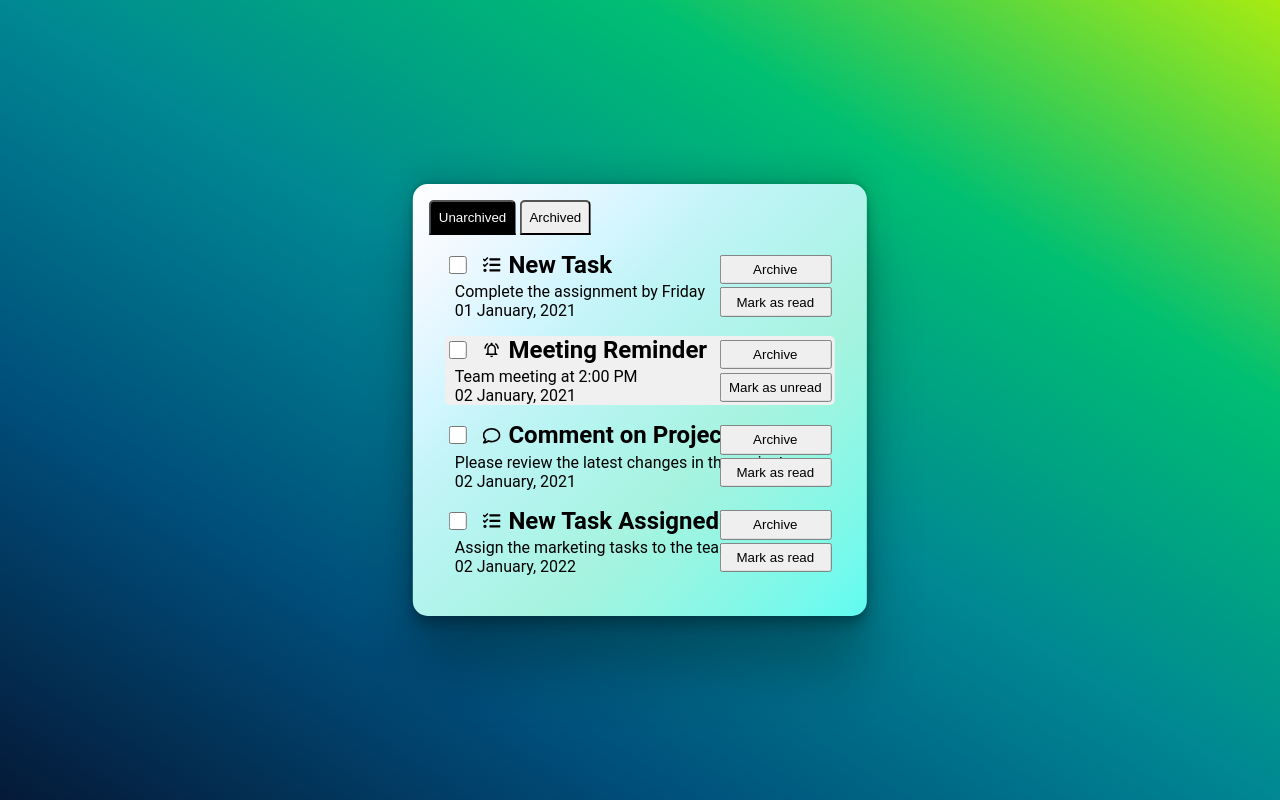
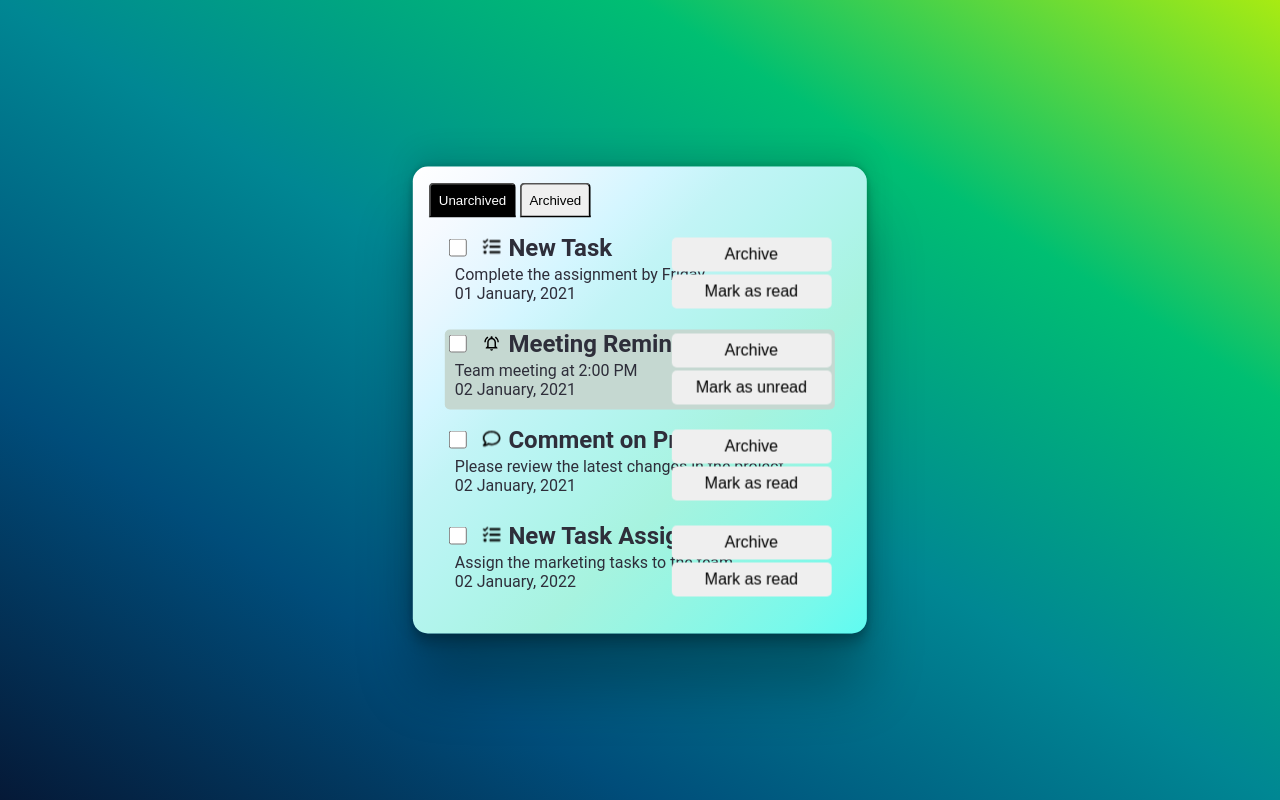
Before and after one commit to mike-ninja/assignment_notification_centre, a React (Create React App) app: page / in a window 1280 px wide. Built offline with nearby package versions, Linux system fonts and the light colour scheme.

Commit message:
styling on notification page and animations on read and unread

```diff
--- a/src/components/NotificationButtons.tsx
+++ b/src/components/NotificationButtons.tsx
@@ -26,14 +26,14 @@ export default function NotificationButtons(
       <button
         type="button"
         onClick={() => handleArchiveOnClick(notification.id)}
-        className="notification_button"
+        className="button"
       >
         {notification.archived ? "Unarchive" : "Archive"}
       </button>
       <button
         type="button"
         onClick={() => handleReadOnClick(notification.id)}
-        className="notification_button"
+        className="button"
       >
         {notification.read ? "Mark as unread" : "Mark as read"}
       </button>
--- a/src/components/NotificationCard.tsx
+++ b/src/components/NotificationCard.tsx
@@ -4,6 +4,7 @@ import { NotificationType } from "../types/types";
 import NotificationButtons from "./NotificationButtons";
 import { useCheckedNotificationsContext } from "../context/CheckedNotificationsContext";
 import "../styles/notificationCard.css";
+import clsx from "clsx";
 
 export default function NotificationCard(
   { notification, index }: {
@@ -17,7 +18,7 @@ export default function NotificationCard(
   return (
     <div
       style={{
-        backgroundColor: notification.read ? "#f0f0f0" : "transparent",
+        backgroundColor: notification.read ? "#C5D8D1" : "transparent",
       }}
       className="notification_wrapper"
     >
@@ -40,7 +41,7 @@ export default function NotificationCard(
               }}
             />
           </div>
-          <NotificationIcon notificationCategory={notification.category} />
+          <NotificationIcon {...notification} />
           <h2 className="notification_title_header">{notification.title}</h2>
         </div>
         <p style={{ paddingLeft: 10 }}>{notification.description}</p>
--- a/src/components/NotificationIcon.tsx
+++ b/src/components/NotificationIcon.tsx
@@ -1,19 +1,38 @@
+import clsx from "clsx";
 import { FaTasks } from "react-icons/fa";
-import { CategoryType } from "../types/types";
+import { FaRegComment } from "react-icons/fa";
+import { NotificationType } from "../types/types";
 import { MdOutlineNotificationsActive } from "react-icons/md";
-import { FaRegComment } from "react-icons/fa";
 
 export default function NotificationIcon(
-  { notificationCategory }: { notificationCategory: CategoryType },
+  notification: NotificationType,
 ) {
   return (
     <>
-      {notificationCategory === "TASK" &&
-        <FaTasks className="notification_icon" />}
-      {notificationCategory === "REMINDER" &&
-        <MdOutlineNotificationsActive className="notification_icon" />}
-      {notificationCategory === "COMMENT" &&
-        <FaRegComment className="notification_icon" />}
+      {notification.category === "TASK" &&
+        (
+          <FaTasks
+            className={clsx("notification_icon", {
+              "notification_icon_bounce": !notification.read,
+            })}
+          />
+        )}
+      {notification.category === "REMINDER" &&
+        (
+          <MdOutlineNotificationsActive
+            className={clsx("notification_icon", {
+              "notification_icon_bounce": !notification.read,
+            })}
+          />
+        )}
+      {notification.category === "COMMENT" &&
+        (
+          <FaRegComment
+            className={clsx("notification_icon", {
+              "notification_icon_bounce": !notification.read,
+            })}
+          />
+        )}
     </>
   );
 }
--- a/src/components/NotificationPage.tsx
+++ b/src/components/NotificationPage.tsx
@@ -1,3 +1,4 @@
+import "../styles/notificationPage.css";
 import { useParams } from "react-router-dom";
 import { useNotificationsContext } from "../context/NotificationsContext";
 import NotificationButtons from "./NotificationButtons";
@@ -24,16 +25,17 @@ export default function NotificationPage() {
         <p>{notification.description}</p>
       </div>
       {notification.interactions && (
-        <div>
+        <div className="interactions_wrapper">
+          <h2 style={{ marginTop: 15 }}>Interactions</h2>
           {notification.interactions.map((interaction, index) => (
-            <div key={index}>
+            <div key={index} style={{ paddingLeft: 10 }}>
               <h3>{interaction.name}</h3>
-              <p>{interaction.category}</p>
+              <p style={{ paddingLeft: 5 }}>{interaction.category}</p>
             </div>
           ))}
         </div>
       )}
-      <div>
+      <div className="buttons_wrapper">
         <NotificationButtons notification={notification} />
       </div>
     </>
--- a/src/components/NotificationsDisplay.tsx
+++ b/src/components/NotificationsDisplay.tsx
@@ -91,28 +91,19 @@ function BulkActions() {
 
   if (checkedNotifications.length === 0) return null;
 
-  const handleArchiveOnClick = () => {
+  const handleArchiveOnClick = (status: boolean) => {
     const newNotifications = [...notifications];
     checkedNotifications.forEach((checkedNotification) => {
-      newNotifications[checkedNotification].archived = true;
+      newNotifications[checkedNotification].archived = status;
     });
     setNotifications([...newNotifications]);
     setCheckedNotifications([]);
   };
 
-  const handleReadOnClick = () => {
+  const handleReadOnClick = (status: boolean) => {
     const newNotifications = [...notifications];
     checkedNotifications.forEach((checkedNotification) => {
-      newNotifications[checkedNotification].read = true;
-    });
-    setNotifications([...newNotifications]);
-    setCheckedNotifications([]);
-  };
-
-  const handleUnreadOnClick = () => {
-    const newNotifications = [...notifications];
-    checkedNotifications.forEach((checkedNotification) => {
-      newNotifications[checkedNotification].read = false;
+      newNotifications[checkedNotification].read = status;
     });
     setNotifications([...newNotifications]);
     setCheckedNotifications([]);
@@ -122,21 +113,28 @@ function BulkActions() {
     <div className="bulk_actions_wrapper">
       <button
         type="button"
-        onClick={handleArchiveOnClick}
+        onClick={() => handleArchiveOnClick(true)}
         className="bulk_action_button"
       >
         Archive
       </button>
       <button
         type="button"
-        onClick={handleReadOnClick}
+        onClick={() => handleArchiveOnClick(false)}
+        className="bulk_action_button"
+      >
+        Unarchive
+      </button>
+      <button
+        type="button"
+        onClick={() => handleReadOnClick(true)}
         className="bulk_action_button"
       >
         Mark as read
       </button>
       <button
         type="button"
-        onClick={handleUnreadOnClick}
+        onClick={() => handleReadOnClick(false)}
         className="bulk_action_button"
       >
         Mark as unread
--- a/src/lib/data.ts
+++ b/src/lib/data.ts
@@ -34,6 +34,10 @@ export const notificationsData = [
         name: "Alice Smith",
         category: "COMMENT",
       },
+      {
+        name: "Alice Smith",
+        category: "TASK",
+      },
     ],
   },
   {
--- a/src/styles/global.css
+++ b/src/styles/global.css
@@ -8,6 +8,7 @@ body {
 
 h1, h2, h3, h4, p {
   margin: 0;
+  color: #2E2E3A;
 }
 
 a {
@@ -39,3 +40,15 @@ a {
     rgba(0, 0, 0, 0.17) 0px 12px 13px,
     rgba(0, 0, 0, 0.09) 0px -3px 5px;
 }
+
+.button {
+  padding: 0.5rem 1rem;
+  border-radius: 5px;
+  border: none;
+  outline: none;
+  cursor: pointer;
+  font-size: 1rem;
+  font-weight: 500;
+  transition: all 0.3s ease;
+  min-width: 10rem;
+}
--- a/src/styles/notificationCard.css
+++ b/src/styles/notificationCard.css
@@ -3,10 +3,11 @@
   z-index: 0;
   border-radius: 5px;
   overflow: hidden;
+  min-height: 5rem;
 }
 
 .notification_wrapper::before {
-  content: '';
+  content: "";
   z-index: -1;
   position: absolute;
   top: 0;
@@ -19,6 +20,22 @@
 
 .notification_wrapper:hover::before {
   width: 100%;
+}
+
+@keyframes bounce {
+  0%,
+  100% {
+    transform: translateY(-10%);
+    animation-timing-function: cubic-bezier(0.8, 0, 1, 1);
+  }
+  50% {
+    transform: translateY(0);
+    animation-timing-function: cubic-bezier(0, 0, 0.2, 1);
+  }
+}
+
+.notification_icon_bounce {
+  animation: bounce 1s infinite;
 }
 
 .notification_title_wrapper {
@@ -48,23 +65,13 @@
   gap: 0.2rem;
 }
 
-.notification_button {
-  flex: 1;
-  min-width: 7rem;
-}
-
 .checkbox_container {
   display: flex;
-  align-items: center; /* Align checkbox with text vertically */
+  align-items: center;
 }
 
 .checkbox_input {
-  width: 18px; /* Adjust the width of the checkbox */
-  height: 18px; /* Adjust the height of the checkbox */
-  margin-right: 8px; /* Add some spacing between the checkbox and the text */
+  width: 18px;
+  height: 18px;
+  margin-right: 8px;
 }
-
-/* Optional: Style the label text */
-.checkbox-label {
-  font-size: 16px; /* Adjust the font size of the label text */
-}
--- /dev/null
+++ b/src/styles/notificationPage.css
@@ -0,0 +1,12 @@
+.interactions_wrapper {
+  display: flex;
+  flex-direction: column;
+  gap: 0.5rem;
+}
+
+.buttons_wrapper {
+  position: absolute;
+  bottom: 0;
+  left: 0;
+  width: 100%;
+}
```
